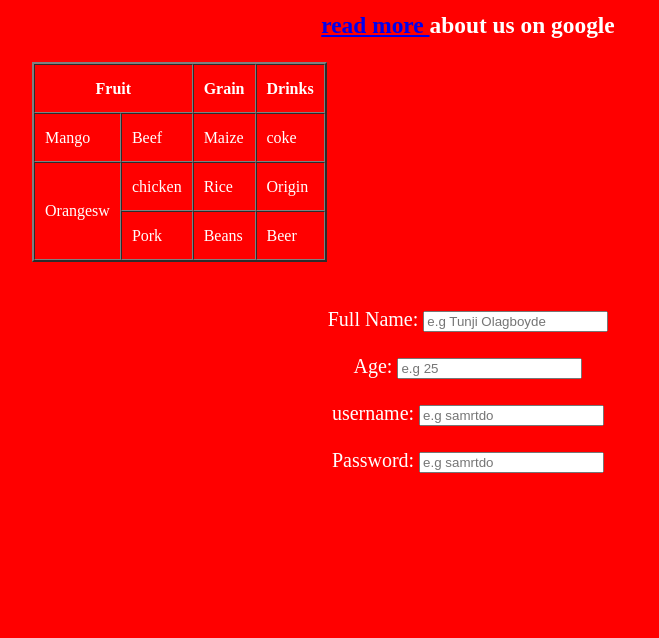
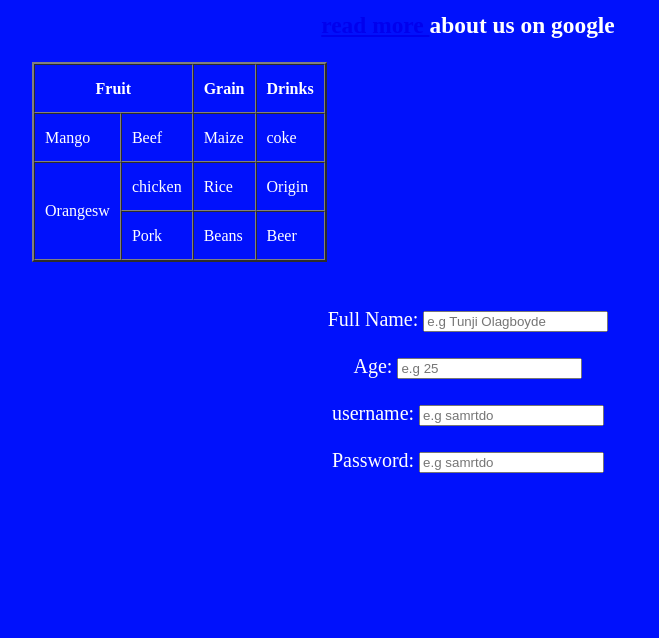
Before and after one commit to valuemaxcodershub/septemberclass, a plain HTML site: page index.html in a window 1280 px wide. Shown: the part 162-800 px from the top of the page, without its empty margins (368-1027 px from the left). Drawn offline with Linux system fonts and the light colour scheme.

Commit message:
changing the homepage background colour

```diff
--- a/index.html
+++ b/index.html
@@ -3,7 +3,7 @@
 
 
 	</head>
-	<body style="margin-left: 400px; margin-top: 100px; background-color: red; color:white; font-family:pristina; font-size:20px; text-align:center;">
+	<body style="margin-left: 400px; margin-top: 100px; background-color: #0011fc; color:white; font-family:pristina; font-size:20px; text-align:center;">
 
 		<h1>Christy Model Ltd </h1>
 
```
